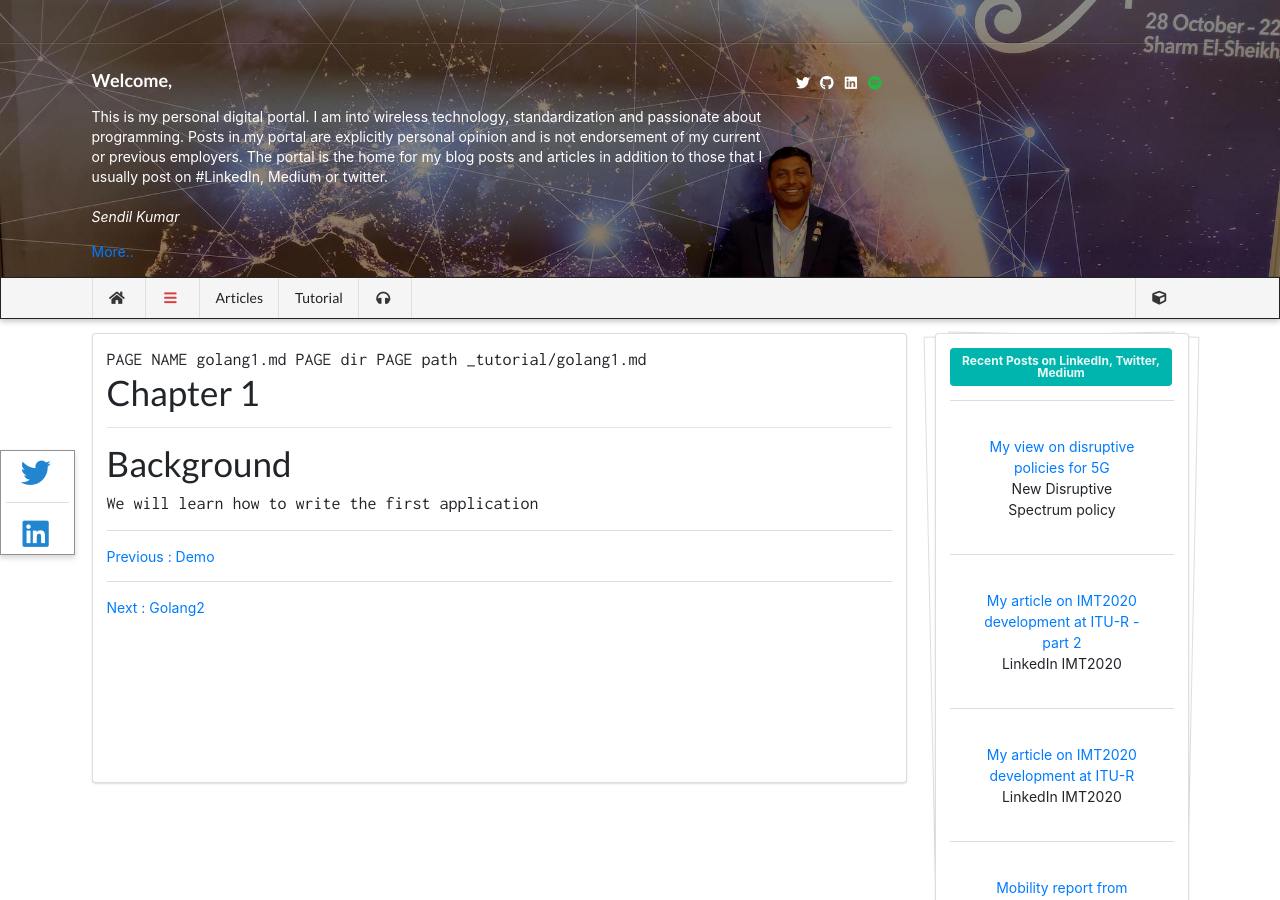
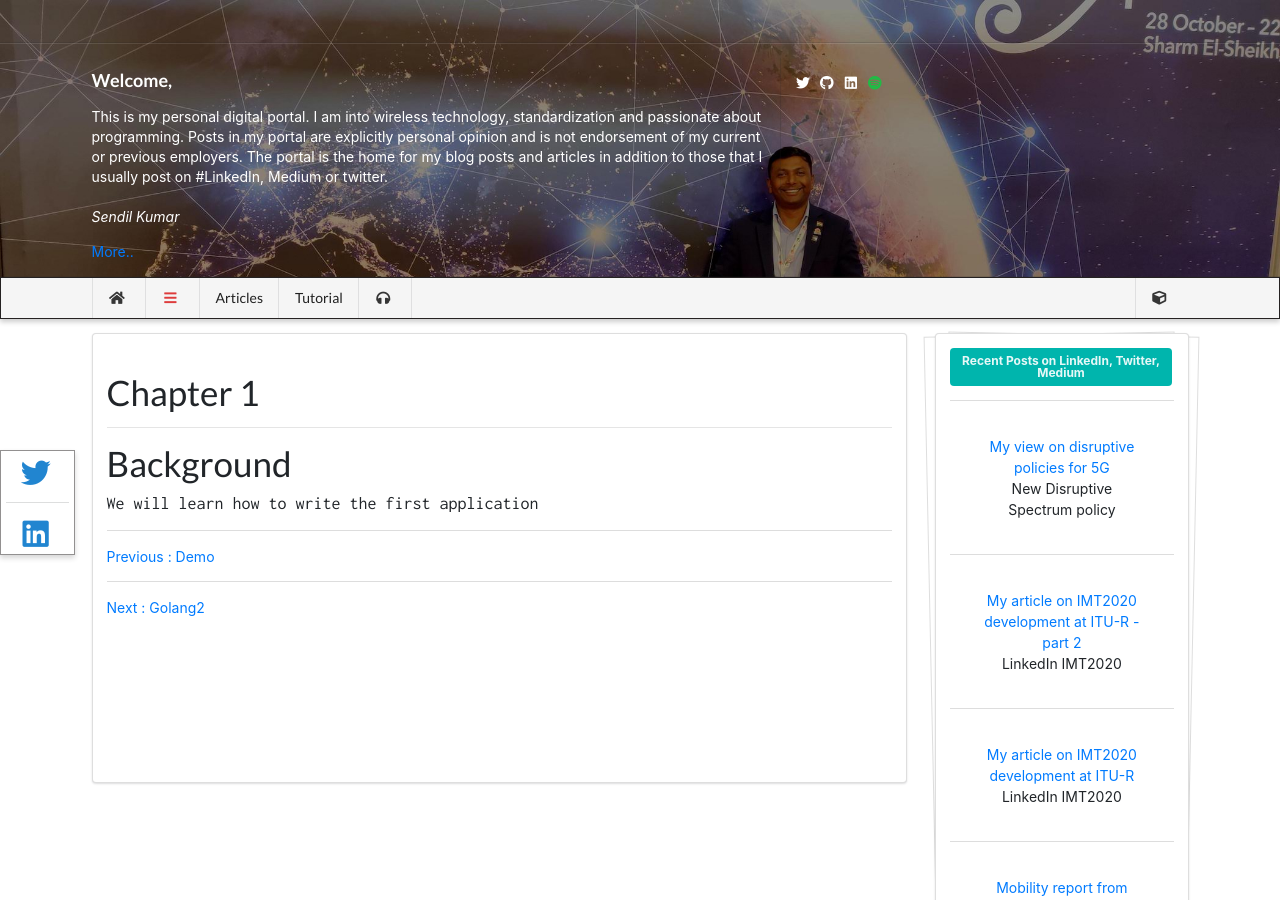
Before and after one commit to wiless/wiless.github.io, a Jekyll site: the page built from _tutorial/golang1.md, in a window 1280 px wide and 900 px high. Built offline with Jekyll 4.4.1, drawn with Linux system fonts in a browser that asks for light colours; nearby versions of some CDN libraries; some web fonts are replaced; comment, search, counter and statistics services are not loaded; a style sheet for code colours, icons or effects is not loaded.

Commit message:
Update article.html

```diff
--- a/_layouts/article.html
+++ b/_layouts/article.html
@@ -14,9 +14,8 @@
                 <div class="ui segment" style="min-height:50vh" >
                     {% include socialbar.html %}
                              <div class="contentfont">
-                                 PAGE NAME {{page.name}}
-                                 PAGE dir {{page.dir}}
-                                 PAGE path {{page.path}}
+
+                                 <a href="https://github.com/wiless/wiless.github.io/edit/master/{{page.path}}"></a>
 
                                      <br>
                                 {{content}}
```
